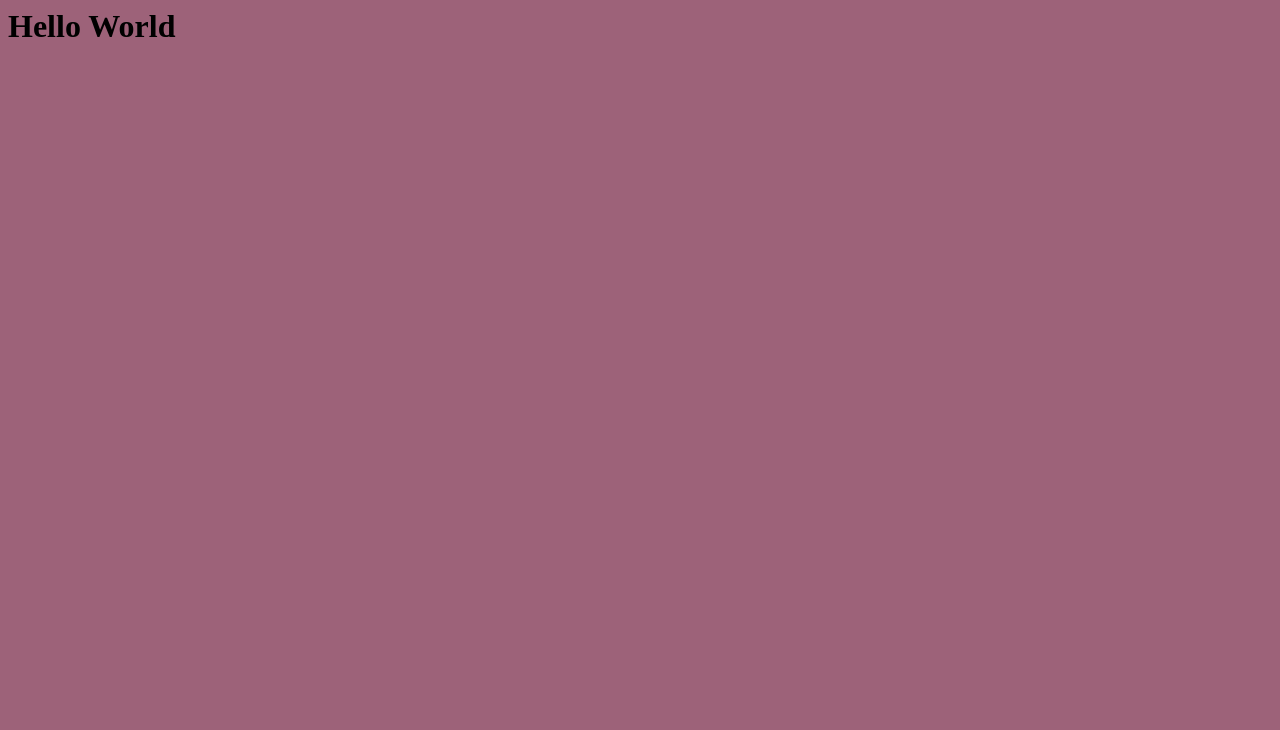
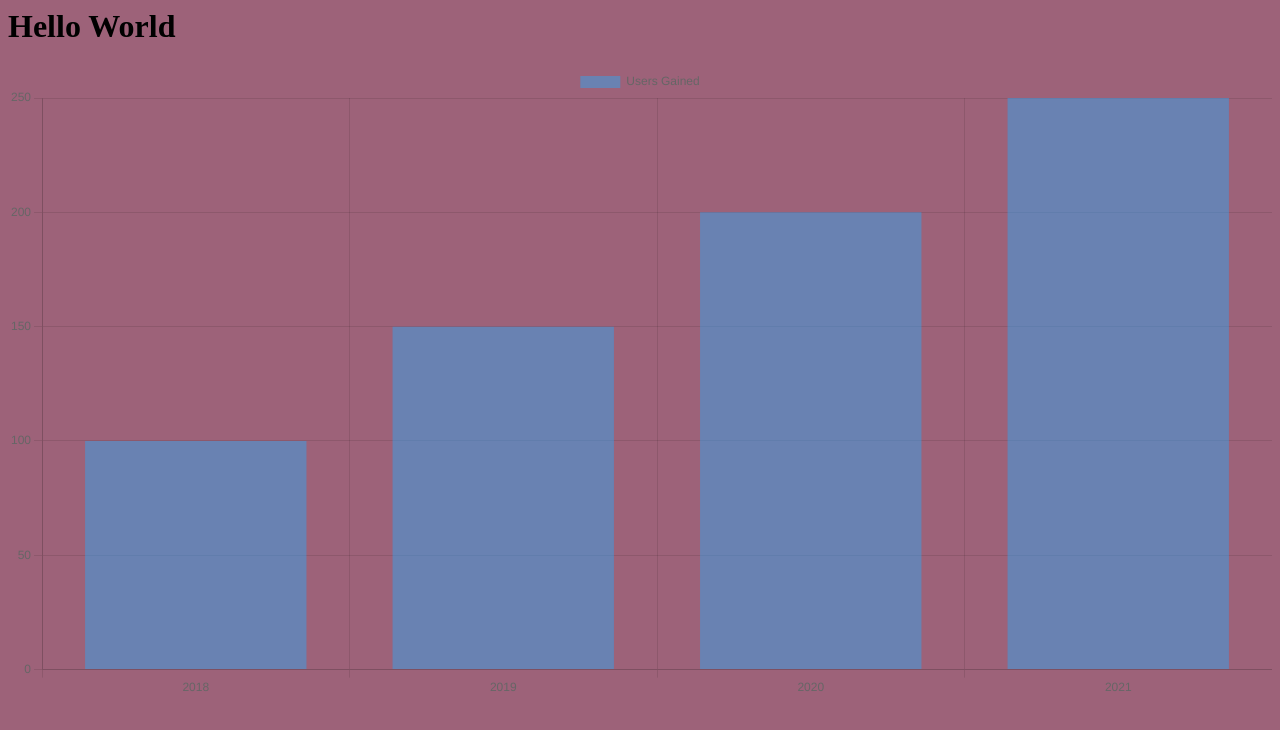
Before and after one commit to JamieHa8794/covidDisplay, a React app: page / in a window 1280 px wide. Shown: the top 730 px of the page. Built offline with nearby package versions, Linux system fonts and the light colour scheme.

Commit message:
able to display example chart

```diff
--- a/package.json
+++ b/package.json
@@ -22,8 +22,10 @@
     "axios": "^1.0.0",
     "babel-core": "^6.26.3",
     "babel-loader": "^8.2.5",
+    "chart.js": "^4.1.2",
     "nodemon": "^2.0.20",
     "react": "^18.2.0",
+    "react-chartjs-2": "^5.2.0",
     "react-dom": "^18.2.0",
     "react-redux": "^8.0.4",
     "react-router-dom": "^5.3.0",
--- a/src/App.js
+++ b/src/App.js
@@ -1,16 +1,38 @@
-import React, {Component} from 'react';
+import React, {Component, useState} from 'react';
+import BarChart from './BarChart';
 
+const labels = ['2018', '2019', '2020', '2021']
+const data = [100, 150, 200, 250]
 
 class App extends Component{
     constructor(){
         super();
+        this.state = {
+            labels: ['2018', '2019', '2020', '2021'],
+            datasets: [{
+                label: "Users Gained",
+                data: [100, 150, 200, 250]
+            }]
+        }
     }
+
+
     render(){
+        const {labels, datasets} = this.state
+    // this.setState({
+    //     labels: ['2018', '2019', '2020', '2021'],
+    //     datasets: [{
+    //         label: "Users Gained",
+    //         data: [100, 150, 200, 250]
+    //     }]
+    // })
+
         return(
-            <div id='main'>
+            <div className='main-box'>
                 <h1>
                     Hello World
                 </h1>
+                <BarChart chartData={{labels, datasets}}/>
             </div>
         )
     }
--- /dev/null
+++ b/src/BarChart.js
@@ -0,0 +1,9 @@
+import React from "react";
+import { Bar } from "react-chartjs-2";
+import {Chart as ChartJS} from 'chart.js/auto'
+
+function BarChart({chartData}){
+    return <Bar data={chartData} />
+}
+
+export default BarChart;
```
Also changed, not shown: 1 other file (tests, documents, lock files or other folders).
